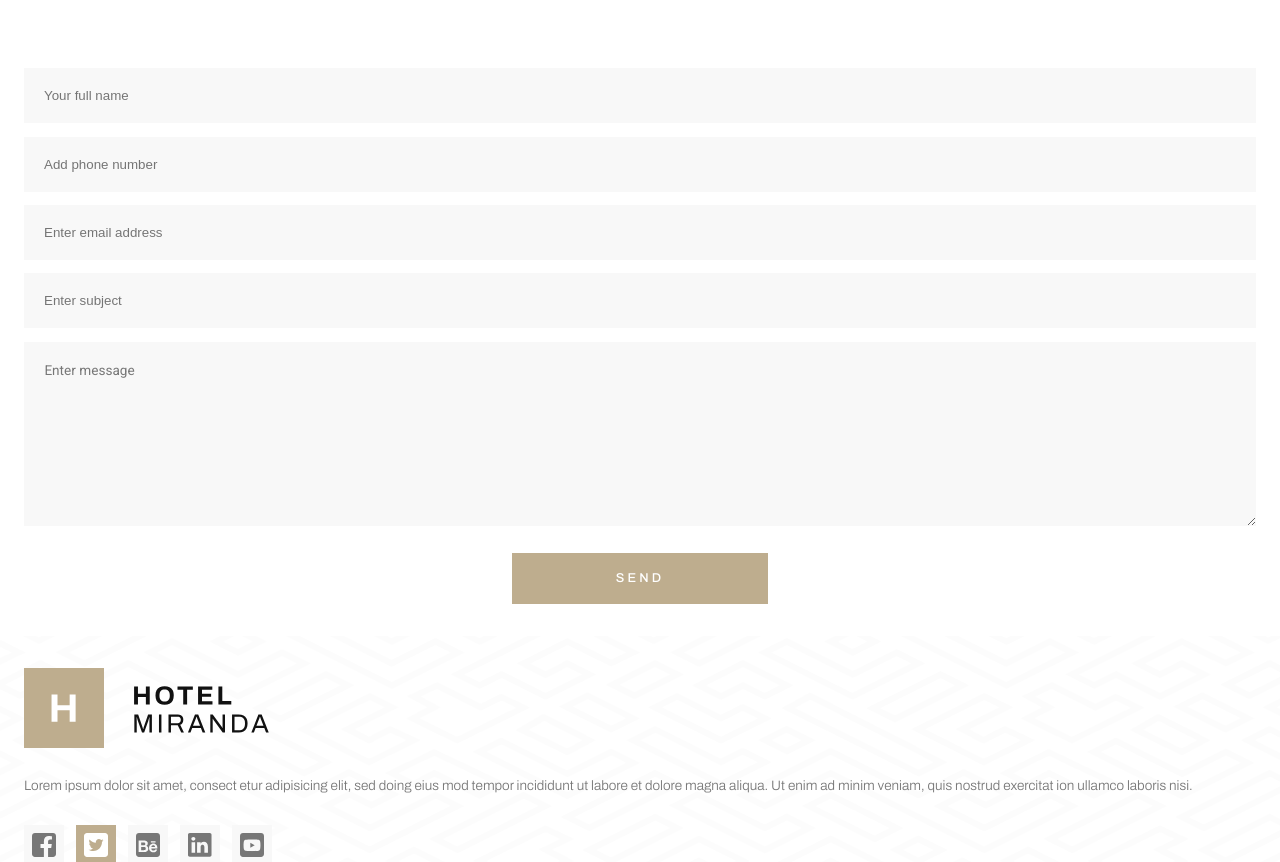
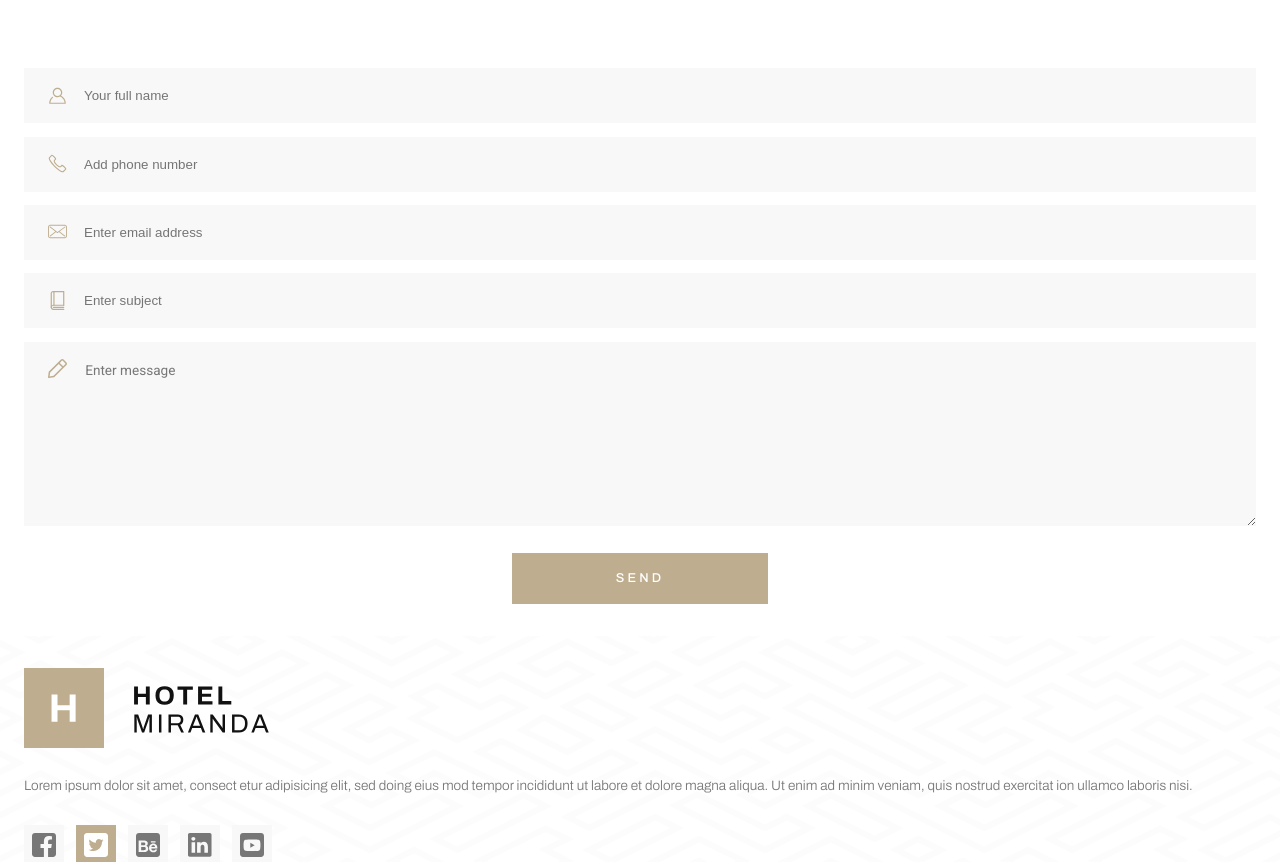
Before and after one commit to Kevinky107/Hotel-Miranda, a website: page contact.html in a window 1280 px wide. Shown: the part 1906-2768 px from the top of the page. Drawn offline with nearby package versions, Linux system fonts and the light colour scheme.

Commit message:
ADD: input svg

```diff
--- a/contact.html
+++ b/contact.html
@@ -95,11 +95,26 @@
             </section>
             <section class="form">
                 <form>
-                    <input placeholder="Your full name" type="text">
-                    <input placeholder="Add phone number" type="text">
-                    <input placeholder="Enter email address" type="text">
-                    <input placeholder="Enter subject" type="text">
-                    <textarea rows="9">Enter message</textarea>
+                    <div class="form__input-container">
+                        <input placeholder="Your full name" type="text">
+                        <img src="public/form/name.svg"/>
+                    </div>
+                    <div class="form__input-container">
+                        <input placeholder="Add phone number" type="text">
+                        <img src="public/form/number.svg"/>
+                    </div>
+                    <div class="form__input-container">
+                        <input placeholder="Enter email address" type="text">
+                        <img src="public/form/email.svg"/>
+                    </div>
+                    <div class="form__input-container">
+                        <input placeholder="Enter subject" type="text">
+                        <img src="public/form/subject.svg"/>
+                    </div>
+                    <div class="form__input-container">
+                        <textarea rows="9">Enter message</textarea>
+                        <img src="public/form/message.svg"/>
+                    </div>
                     <input type="submit" value="SEND">
                 </form>
             </section>
--- a/styles/page/contact.sass
+++ b/styles/page/contact.sass
@@ -70,21 +70,32 @@
         padding-inline: 1.5em
         text-align: center
 
-        input[type="text"]
-            border: none
-            background-color: rgba(248, 248, 248, 1)
-            padding: 1.5em
-            width: 100%
-            margin-block: 0.5em
+        &__input-container
+            position: relative
 
-        textarea
-            border: none
-            background-color: rgba(248, 248, 248, 1)
-            padding: 1.5em
-            width: 100%
-            margin-block: 0.5em
-            margin-bottom: 1em
-            font-family: Roboto
-            font-size: 0.85rem
-            font-weight: 400
-            color: $grayText
+            input[type="text"]
+                border: none
+                background-color: rgba(248, 248, 248, 1)
+                padding: 1.5em
+                padding-left: 4.5em
+                width: 100%
+                margin-block: 0.5em
+
+            textarea
+                border: none
+                background-color: rgba(248, 248, 248, 1)
+                padding: 1.5em
+                padding-left: 4.5em
+                width: 100%
+                margin-block: 0.5em
+                margin-bottom: 1em
+                font-family: Roboto
+                font-size: 0.85rem
+                font-weight: 400
+                color: $grayText
+
+            img
+                height: 1.2em
+                position: absolute
+                left: 1.5em
+                top: 1.5em
```
Also changed, not shown: public/form/email.svg (added), public/form/message.svg (added), public/form/name.svg (added), public/form/number.svg (added), public/form/subject.svg (added), styles.css, 1 other file.
